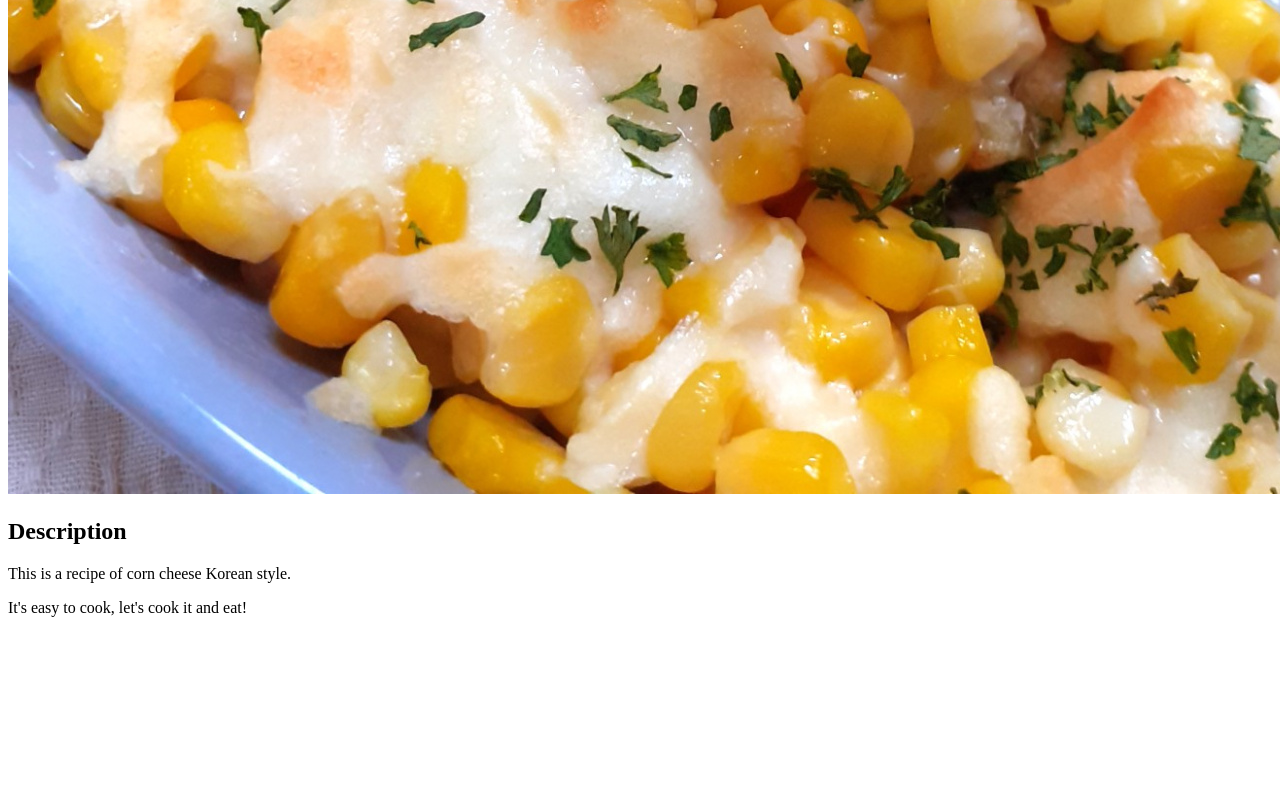
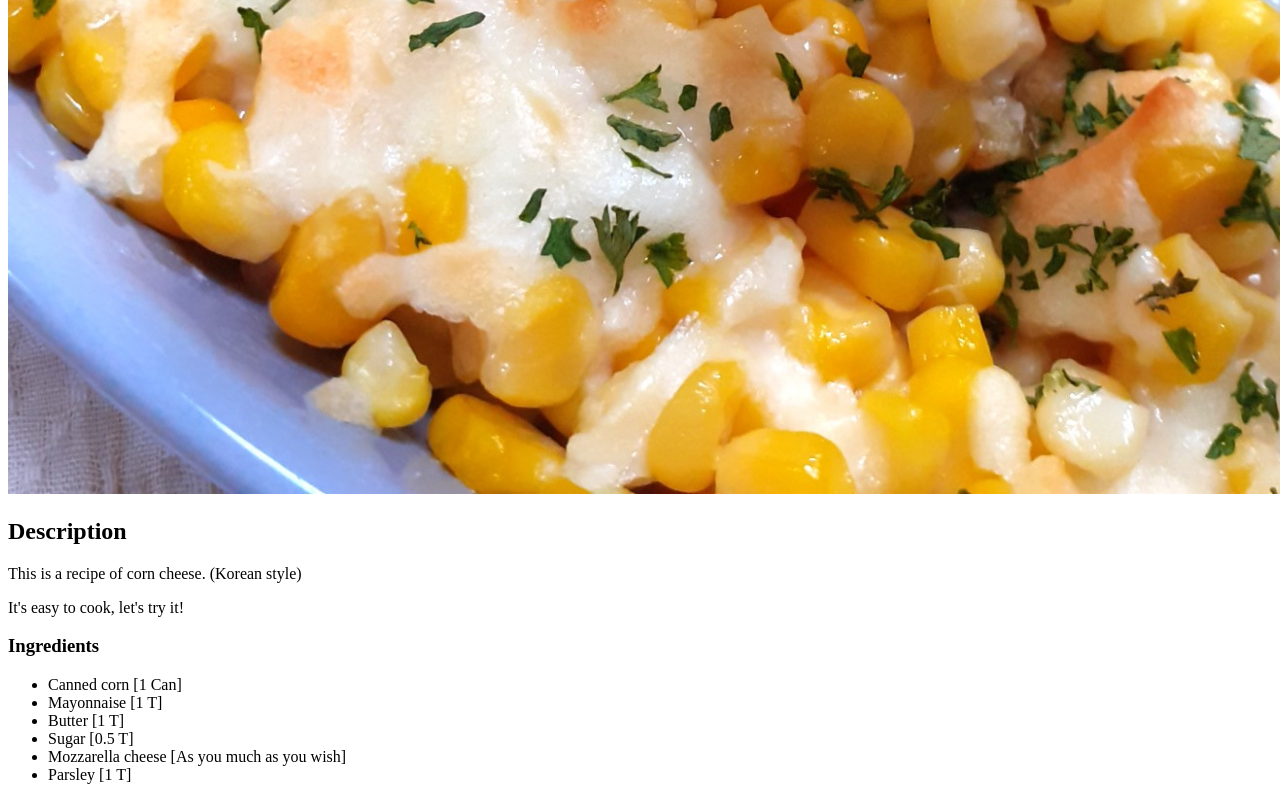
Before and after one commit to kynoh44/odin-recipes, a plain HTML site: page recipes/corn-cheese.html in a window 1280 px wide. Shown: the part 1086-1886 px from the top of the page. Before the commit the page ends 1719 px from the top, so only its background shows below. Drawn offline with Linux system fonts and the light colour scheme.

Commit message:
Add ingredients and amounts for the recipe by unordered list
"Ingredients" on <h3> and unordered list items are under the heading 3 element.

```diff
--- a/recipes/corn-cheese.html
+++ b/recipes/corn-cheese.html
@@ -9,8 +9,16 @@
 		<h1>Corn Cheese</h1>
 		<img src="./corn-cheese.jpg" alt="Corn Cheese">
 			<h2>Description</h2>
-				<p>This is a recipe of corn cheese Korean style.</p>
-				<p>It's easy to cook, let's cook it and eat!</p>
-
+				<p>This is a recipe of corn cheese. (Korean style)</p>
+				<p>It's easy to cook, let's try it!</p>
+				<h3>Ingredients</h3>
+					<ul>
+						<li>Canned corn [1 Can]</li>
+						<li>Mayonnaise [1 T]</li>
+						<li>Butter [1 T]</li>
+						<li>Sugar [0.5 T]</li>
+						<li>Mozzarella cheese [As you much as you wish]</li>
+						<li>Parsley [1 T]</li>
+					</ul>
 	</body>
 </html>
```
